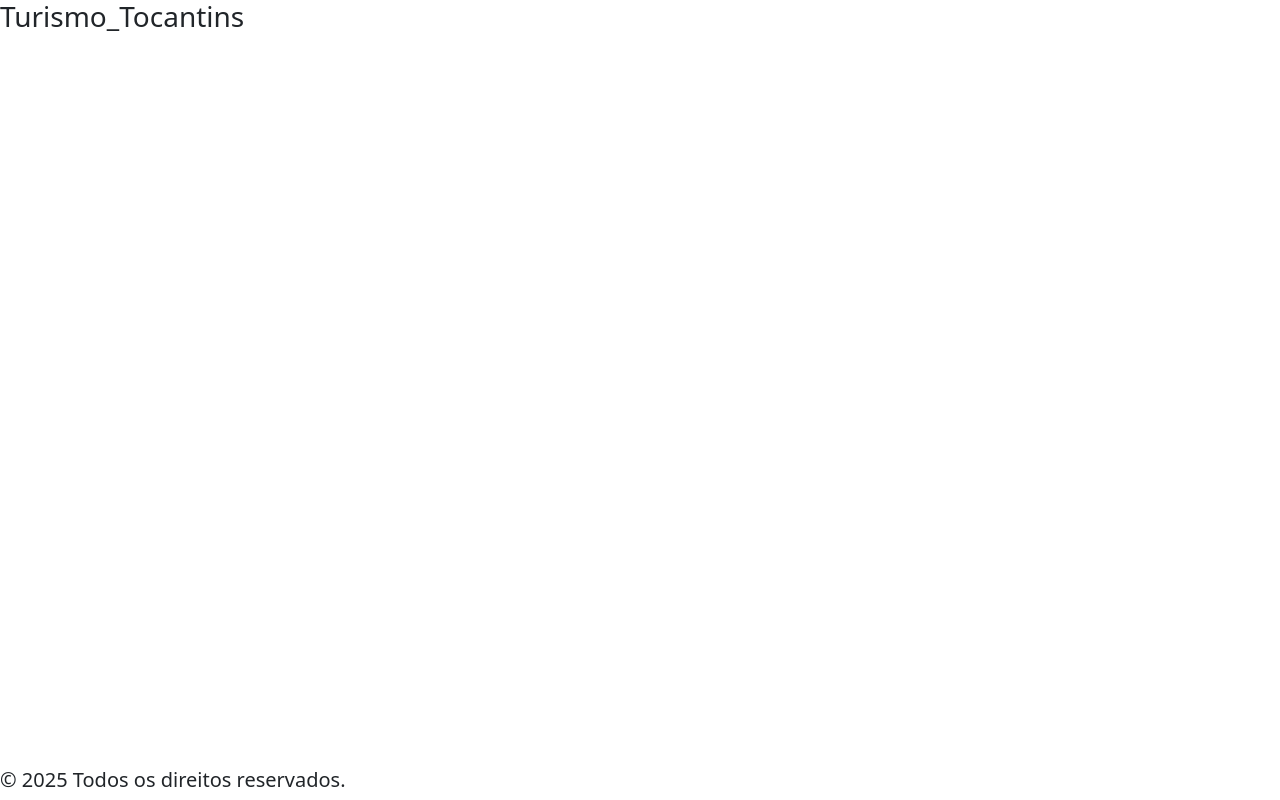
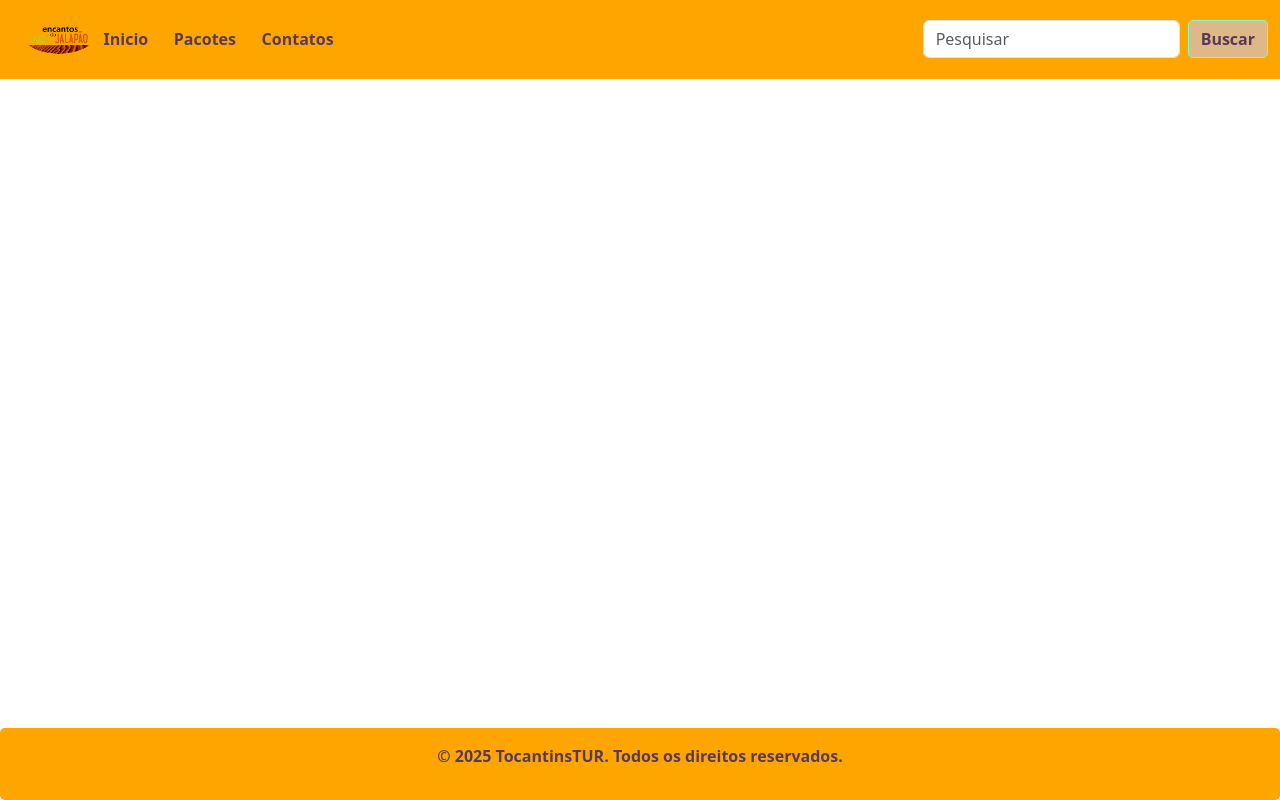
Before and after one commit to RaimundoPW/SITE_TURISMO-PW, a plain HTML site: page index.html in a window 1280 px wide. Drawn offline with nearby package versions, Linux system fonts and the light colour scheme.

Commit message:
Versão_2
Criação da logo e e outro links.

```diff
--- a/css/style.css
+++ b/css/style.css
@@ -1,15 +1,25 @@
-*{
-    margin:0;
-    padding:0;
+.nav-top{
+    background-color:orange !important;
 }
-body{
-    font-family:Arial, sans-serif;
-    background-color:orange;
+.nav-link{
+    color:#593959!important;
+    background-color: orange !important;
+    margin: 0.3em !important;
+    border-radius: 0.3em !important;
+    font-weight: bold !important;
 }
-
-header{
-    background-color:orange;
-    color:white;
-    text-align:center;
+.btn-primary{
+    color:#593959 !important;
+    background-color:burlywood !important;
+    font-weight:bold !important;
+    border-radius:0.3em !important;
+    border-color:aquamarine !important;
+}
+footer{
+    background-color:orange !important;
     padding:1em;
+    color:#593959!important;
+    text-align:center !important;
+    font-weight: bold !important;
+    border-radius: 0.3em !important;
 }
--- a/index.html
+++ b/index.html
@@ -3,24 +3,50 @@
 <head>
     <meta charset="UTF-8">
     <meta name="viewport" content="width=device-width, initial-scale=1.0">
-    <title>Turismo Brasil</title>
-    <!-- Latest compiled and minified CSS -->
+    <title>Turismo TocantinsTUR</title>
+    <link rel="icon" type="image/x-icon" href="img/logo.png">
 <link href="https://cdn.jsdelivr.net/npm/bootstrap@5.3.3/dist/css/bootstrap.min.css" rel="stylesheet">
-<link rel="stylasheet" href="css/style.css">
+<link rel="stylesheet" href="css/style.css">
 </head>
 <body>
 
     <header>
+        <nav class="navbar navbar-expand-sm nav-top">
+            <div class="container-fluid">
+              <a class="navbar-brand" href="javascript:void(0)"></a>
+              <img width="5%" src="img/logo.png" alt="">
+              <button class="navbar-toggler" type="button" data-bs-toggle="collapse" data-bs-target="#mynavbar">
+                <span class="navbar-toggler-icon"></span>
+              </button>
+              <div class="collapse navbar-collapse" id="mynavbar">
+                <ul class="navbar-nav me-auto">
+                  <li class="nav-item">
+                    <a class="nav-link" href="javascript:void(0)">Inicio</a>
+                  </li>
+                  <li class="nav-item">
+                    <a class="nav-link" href="javascript:void(0)">Pacotes</a>
+                  </li>
+                  <li class="nav-item">
+                    <a class="nav-link" href="javascript:void(0)">Contatos</a>
+                  </li>
+                </ul>
+                <form class="d-flex">
+                  <input class="form-control me-2" type="text" placeholder="Pesquisar">
+                  <button class="btn btn-primary" type="button">Buscar</button>
+                </form>
+              </div>
+            </div>
+          </nav>
+    </header>
+    <main class="conrtainer-fluid">
+        <div class="row">
 
-        <h3>Turismo_Tocantins</h3>
-    </header>
-    <main>
+        </div>
 
     </main>
     <footer class="fixed-bottom">
-        <h5>&copy; 2025 Todos os direitos reservados.</h5>
+        <P>&copy; 2025 TocantinsTUR. Todos os direitos reservados.</P>
     </footer>
 </body>
-<!-- Latest compiled JavaScript -->
 <script src="https://cdn.jsdelivr.net/npm/bootstrap@5.3.3/dist/js/bootstrap.bundle.min.js"></script>
 </html>
```
Also changed, not shown: img/logo.png (added).
